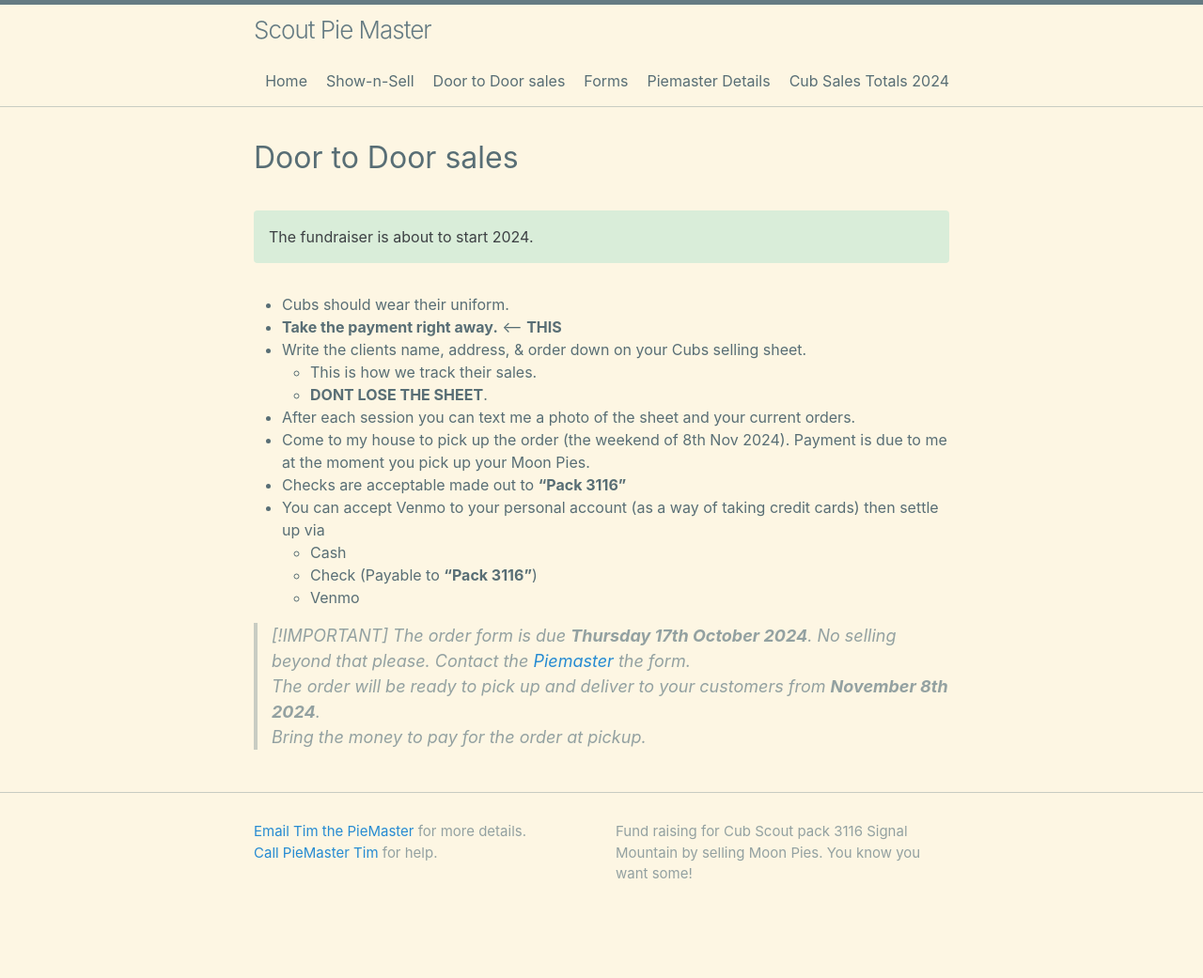
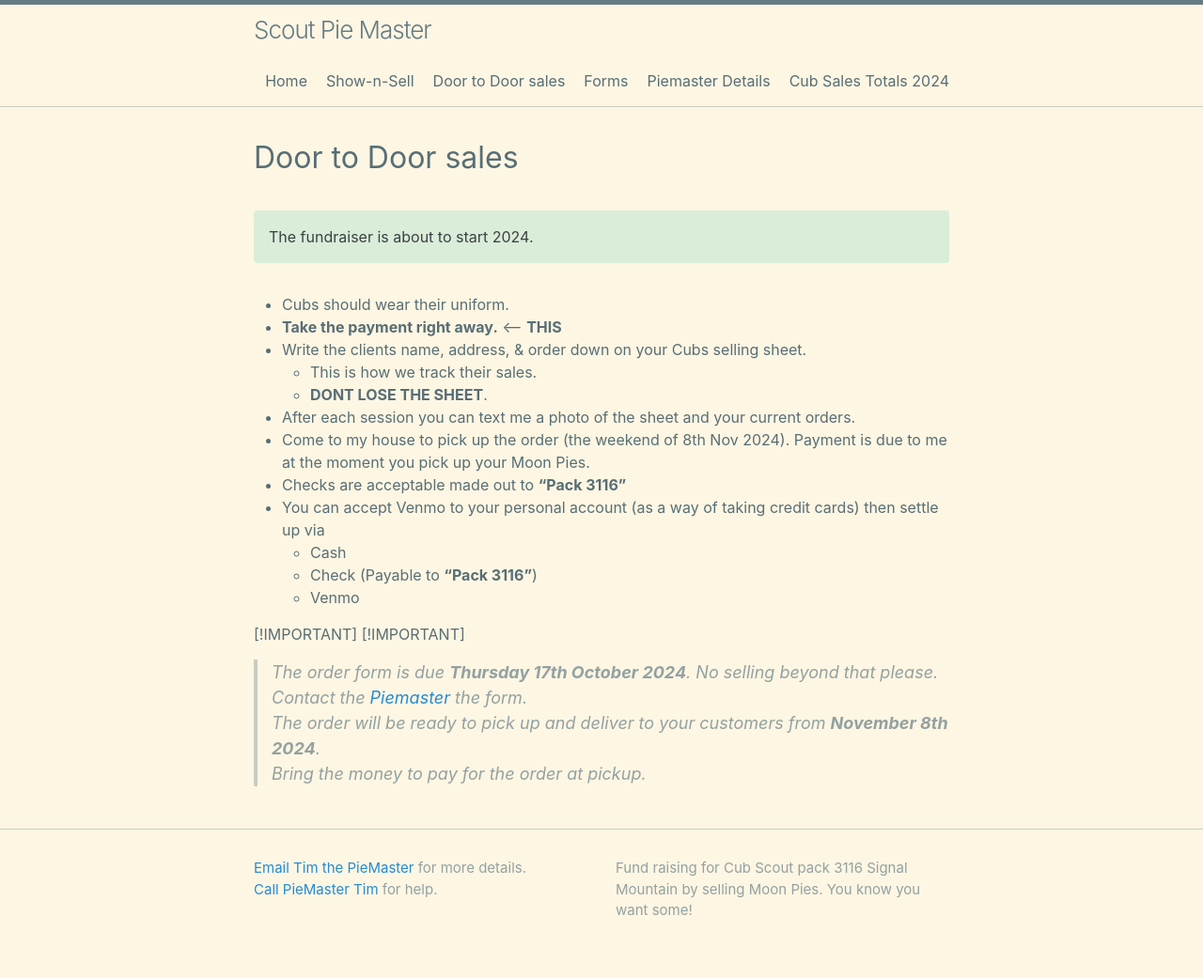
Before and after one commit to CodeJourneymen/scoutpiemaster, a Jekyll site: the page built from doortodoor.md, in a window 1280 px wide. Shown: the whole page at 94% size. Built offline with Jekyll 4.4.1, drawn with Linux system fonts in a browser that asks for light colours; before the commit the page ends 1002 px from its top, so only the background shows below that.

Commit message:
Update doortodoor.md

```diff
--- a/doortodoor.md
+++ b/doortodoor.md
@@ -23,7 +23,8 @@ The fundraiser is about to start 2024.<br/>
     - Venmo
 
 
-> [!IMPORTANT]
+[!IMPORTANT]
+[!IMPORTANT]
 > The order form is due **Thursday 17th October 2024**. No selling beyond that please. Contact the [Piemaster](/piemaster) the form.<br/>
 > The order will be ready to pick up and deliver to your customers from **November 8th 2024**.<br/>
 > Bring the money to pay for the order at pickup.<br/>
```
